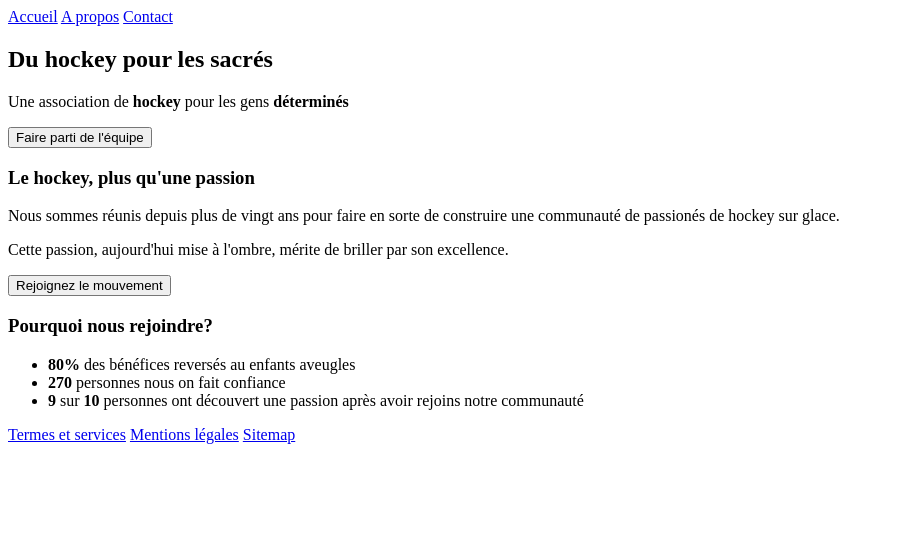
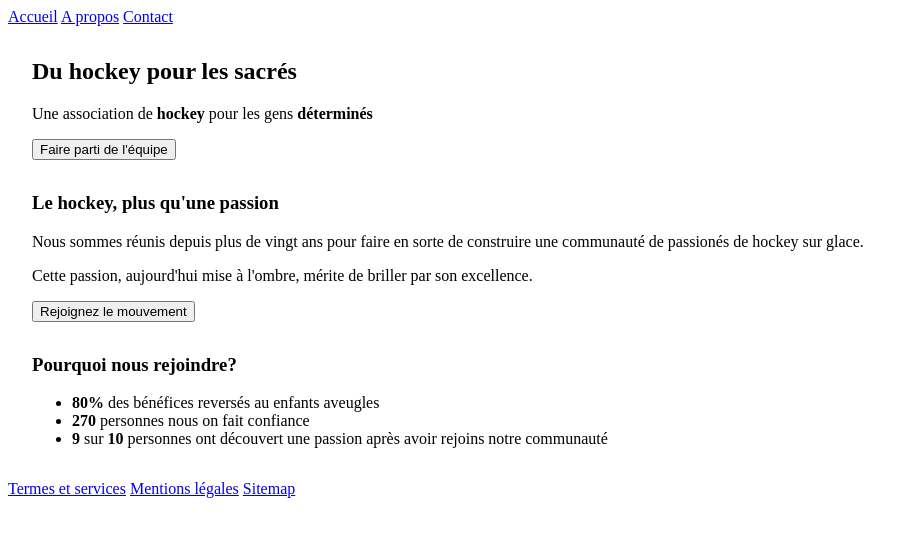
Before and after one commit to ElDonPapa/site-asso, a plain HTML site: page index.html in a window 1280 px wide. Shown: the whole page, without its empty margins (0-918 px from the left). Drawn offline with Linux system fonts and the light colour scheme.

Commit message:
Add margin around sections

```diff
--- a/index.html
+++ b/index.html
@@ -3,6 +3,11 @@
     <head>
         <meta charset="utf-8">
         <title>Accueil | Asso Hockey sur Glace</title>
+        <style>
+            section {
+                margin:32px 24px;
+            }
+        </style>
     </head>
     <body>
         <header>
```
